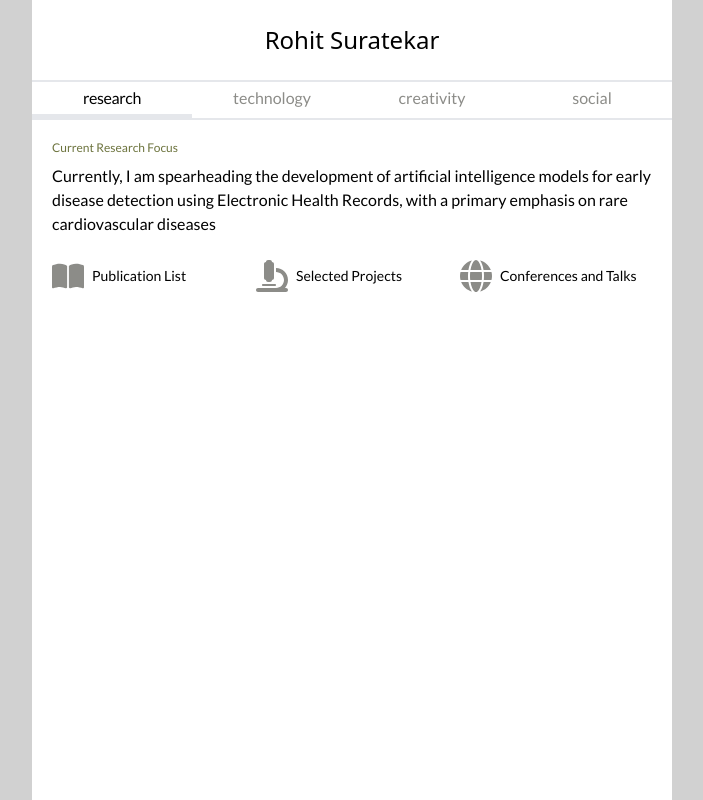
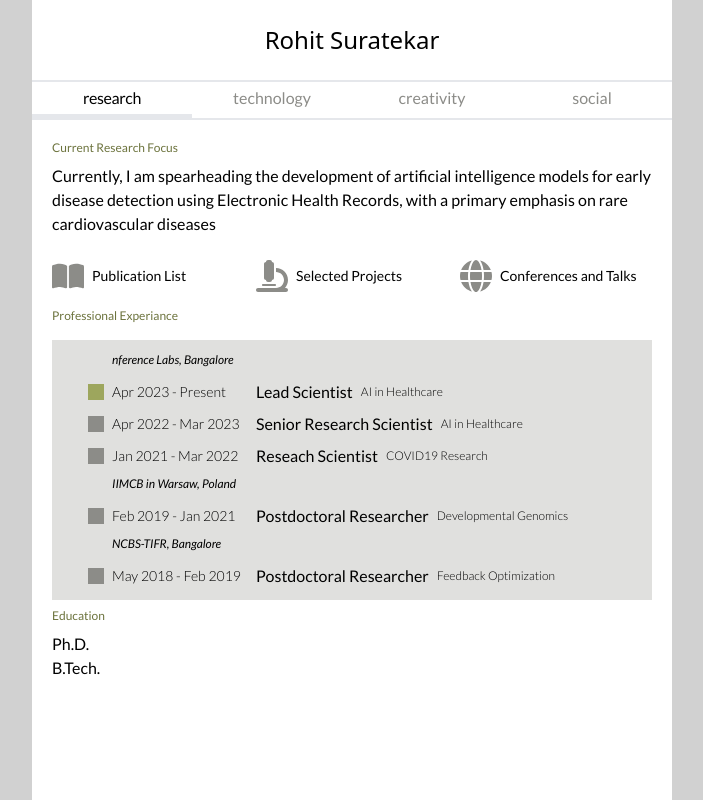
Before and after one commit to rohitsuratekar/PersonalWebsite, a React (Vite) app: page / in a window 1280 px wide. Shown: the whole page, without its empty margins (288-991 px from the left). Built offline with nearby package versions, Linux system fonts and the light colour scheme.

Commit message:
Added work history

```diff
--- a/index.html
+++ b/index.html
@@ -6,7 +6,9 @@
     <meta name="viewport" content="width=device-width, initial-scale=1.0" />
     <title>Rohit Suratekar</title>
     <link href="/dist/output.css" rel="stylesheet">
-    <link href="https://fonts.googleapis.com/css2?family=Lato&display=swap" rel="stylesheet">
+    <link rel="preconnect" href="https://fonts.googleapis.com">
+    <link rel="preconnect" href="https://fonts.gstatic.com" crossorigin>
+    <link href="https://fonts.googleapis.com/css2?family=Lato:ital,wght@0,100;0,300;0,400;0,700;0,900;1,100;1,300;1,400;1,700;1,900&display=swap" rel="stylesheet">
   </head>
   <body>
     <div id="root"></div>
--- a/src/assets/researchData.json
+++ b/src/assets/researchData.json
@@ -16,5 +16,58 @@
       "title": "Conferences and Talks",
       "url": "/social"
     }
+  ],
+  "workExp": [
+    {
+      "company": "nference Labs, Bangalore",
+      "position": "Lead Scientist",
+      "description": "AI in Healthcare",
+      "start": "Apr 2023",
+      "end": null
+    },
+    {
+      "company": "nference Labs, Bangalore",
+      "position": "Senior Research Scientist",
+      "description": "AI in Healthcare",
+      "start": "Apr 2022",
+      "end": "Mar 2023"
+    },
+    {
+      "company": "nference Labs, Bangalore",
+      "position": "Reseach Scientist",
+      "description": "COVID19 Research",
+      "start": "Jan 2021",
+      "end": "Mar 2022"
+    },
+    {
+      "company": "IIMCB in Warsaw, Poland",
+      "position": "Postdoctoral Researcher",
+      "description": "Developmental Genomics",
+      "start": "Feb 2019",
+      "end": "Jan 2021"
+    },
+    {
+      "company": "NCBS-TIFR, Bangalore",
+      "position": "Postdoctoral Researcher",
+      "description": "Feedback Optimization",
+      "start": "May 2018",
+      "end": "Feb 2019"
+    }
+  ],
+  "education": [
+    {
+      "degree": "Ph.D.",
+      "institute": "NCBS-TIFR, Bangalore",
+      "topic": "Mathematical Modelling",
+      "thesis": "Understanding structure and dynamics of the Drosophila PI(4,5)P2 cycle with mathematical models.",
+      "lab": "Krishna Lab"
+    },
+    {
+      "degree": "B.Tech.",
+      "institute": "NIT Allahabad",
+      "topic": "Biotechnology",
+      "thesis": "Direct and Indirect effect of turbulence on bacterial growth.",
+      "lab": ""
+    }
   ]
 }
--- a/src/pages/ResearchPage.jsx
+++ b/src/pages/ResearchPage.jsx
@@ -2,25 +2,110 @@ import { useSelector } from "react-redux";
 import AppIcons from "@/components/IconLibrary";
 import { useNavigate } from "react-router-dom";
 
-const QuickLink = ({item}) => {
-  const navigate = useNavigate()
+const QuickLink = ({ item }) => {
+  const navigate = useNavigate();
   const goTo = (link) => {
     navigate(link);
-  }
+  };
   return (
     <>
-    <div className="bg-red grid grid-cols-6 content-cente group" onClick={()=>goTo(item.url)}>
-            <div className="col-span-1 flex items-center fill-background group-hover:fill-primary">
-              <AppIcons icon={item.icon} />
-            </div>
-            <div className="col-span-5 p-2 flex items-center text-sm group-hover:text-primary">{item.title}</div>
+      <div
+        className="bg-red grid grid-cols-6 content-cente group"
+        onClick={() => goTo(item.url)}
+      >
+        <div className="col-span-1 flex items-center fill-background group-hover:fill-primary">
+          <AppIcons icon={item.icon} />
+        </div>
+        <div className="col-span-5 p-2 flex items-center text-sm group-hover:text-primary">
+          {item.title}
+        </div>
+      </div>
+    </>
+  );
+};
+
+const Position = ({ item }) => {
+  const pcolor = item.end === "Present" ? "bg-primary" : "bg-background";
+
+  return (
+    <div className="grid grid-cols-12 px-3 mb-2 lg:mb-0">
+      {!item.hasOwnProperty("company") && (
+        <>
+          <div className="col-span-1 flex justify-end items-center">
+            <div className={`${pcolor} h-4 w-4 mr-2`}></div>
           </div>
-    </>
-  )
-}
+          <div className="col-span-11 lg:col-span-3 text-sm flex items-center font-light">
+            {item.start} - {item.end}
+          </div>
+          <div className="col-span-1 lg:hidden"></div>
+          <div className="col-span-11 lg:col-span-8  flex items-center">
+            <span>{item.position}</span>{" "}
+            <span className="pl-2 text-xs font-light">{item.description}</span>
+          </div>
+        </>
+      )}
+
+      {item.hasOwnProperty("company") && (
+        <>
+          <div className="col-span-1"></div>
+          <div className="col-span-11 text-xs italic mb-1">{item.company}</div>
+        </>
+      )}
+    </div>
+  );
+};
 
 const ResearchPage = () => {
   const selector = useSelector((state) => state.research);
+
+  const arangeItems = (data) => {
+    var combinedData = data.reduce((acc, item) => {
+      const existingCompany = acc.find((el) => el.company === item.company);
+      if (existingCompany) {
+        existingCompany.experiences.push({
+          start: item.start,
+          end: item.end || "Present",
+          position: item.position,
+          description: item.description,
+        });
+      } else {
+        acc.push({
+          company: item.company,
+          experiences: [
+            {
+              start: item.start,
+              end: item.end || "Present",
+              position: item.position,
+              description: item.description,
+            },
+          ],
+        });
+      }
+      return acc;
+    }, []);
+
+    combinedData.forEach((company) => {
+      company.experiences = company.experiences.sort(
+        (b, a) => new Date(a.start) - new Date(b.start)
+      );
+    });
+
+    combinedData = combinedData.flatMap((item) => [
+      { company: item.company },
+      ...item.experiences.map((experience) => ({
+        start: experience.start,
+        end: experience.end,
+        position: experience.position,
+        description: experience.description,
+      })),
+    ]);
+
+    return combinedData;
+  };
+
+  const EducationBox = ({item}) => {
+    return <div>{item.degree}</div>;
+  };
 
   return (
     <div className="p-5 grid grid-cols-1">
@@ -33,7 +118,18 @@ const ResearchPage = () => {
           <QuickLink item={item} key={index} />
         ))}
       </div>
+      <div className="text-xs text-secondary mb-2">Professional Experiance</div>
+      <div className="bg-background-50 grid grid-cols-1 gap-2 py-3 my-2">
+        {arangeItems(selector.workExp).map((element, index) => (
+          <Position key={index} item={element} />
+        ))}
+      </div>
+      <div className="text-xs text-secondary mb-2">Education</div>
+      {selector.education.map((item, index) => (
+        <EducationBox key={index} item={item} />
+      ))}
     </div>
   );
 };
+
 export default ResearchPage;
--- a/src/reducers/researchReducer.jsx
+++ b/src/reducers/researchReducer.jsx
@@ -7,6 +7,8 @@ export const researchSlice = createSlice({
   initialState: {
     focus: researchData["focus"],
     quickLinks: researchData["quickLinks"],
-    publications: publicationData["publications"]
+    publications: publicationData["publications"],
+    workExp: researchData["workExp"],
+    education: researchData["education"]
   },
 });
--- a/tailwind.config.js
+++ b/tailwind.config.js
@@ -10,11 +10,12 @@ export default {
         primary: '#9DA65D',
         secondary: '#6C733D',
         background: {
+          50: '#E0E0DE',
           100 : '#D1D1D1',
           DEFAULT : '#8C8C88',
           900 : '#8C8C88'
-        }
-      },
+        },
+      }
     },
   },
   plugins: [],
```
